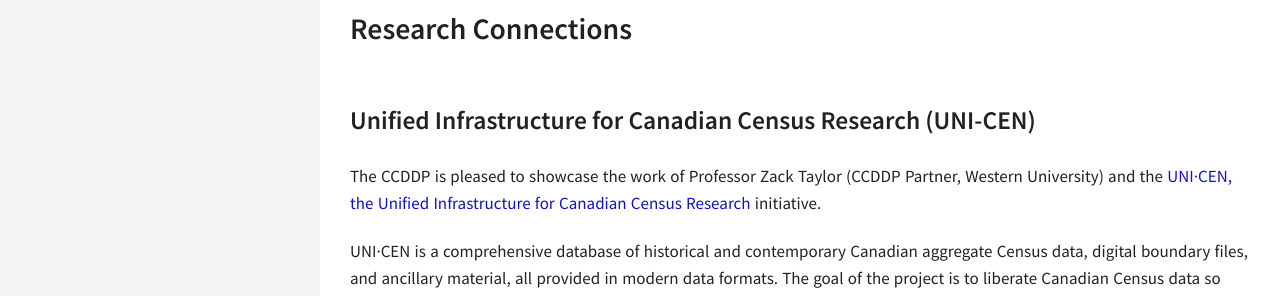
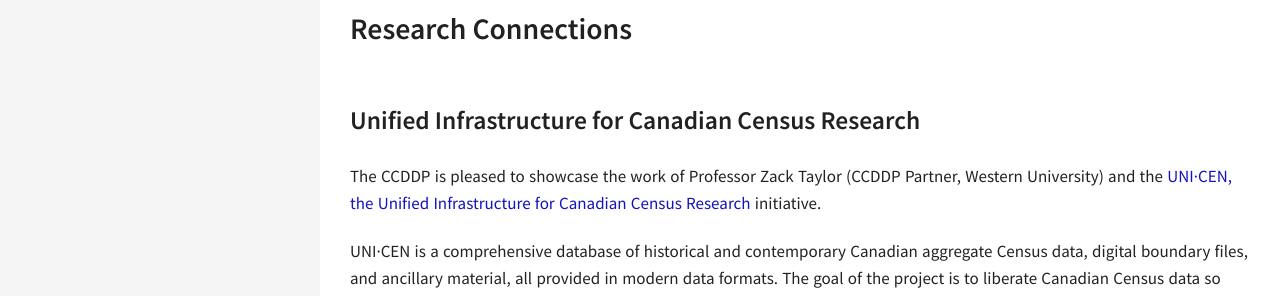
Before and after one commit to census-recensement/census-recensement.github.io, a Jekyll site: the page built from en/news/_posts/2022-10-07-fall-update.md, in a window 1280 px wide. Shown: the part 2686-2982 px from the top of the page. Built offline with Jekyll 4.4.1, drawn with Linux system fonts in a browser that asks for light colours.

Commit message:
updating news pages for heading links

```diff
--- a/en/news/_posts/2022-10-07-fall-update.md
+++ b/en/news/_posts/2022-10-07-fall-update.md
@@ -94,7 +94,7 @@
 
 ## Research Connections
 
-### Unified Infrastructure for Canadian Census Research (UNI-CEN)
+### Unified Infrastructure for Canadian Census Research
 
 The CCDDP is pleased to showcase the work of Professor Zack Taylor
 (CCDDP Partner, Western University) and the [UNI·CEN, the Unified
```
Also changed, not shown: en/news/_posts/2023-03-28-winter.md (+1 -1 lines).
